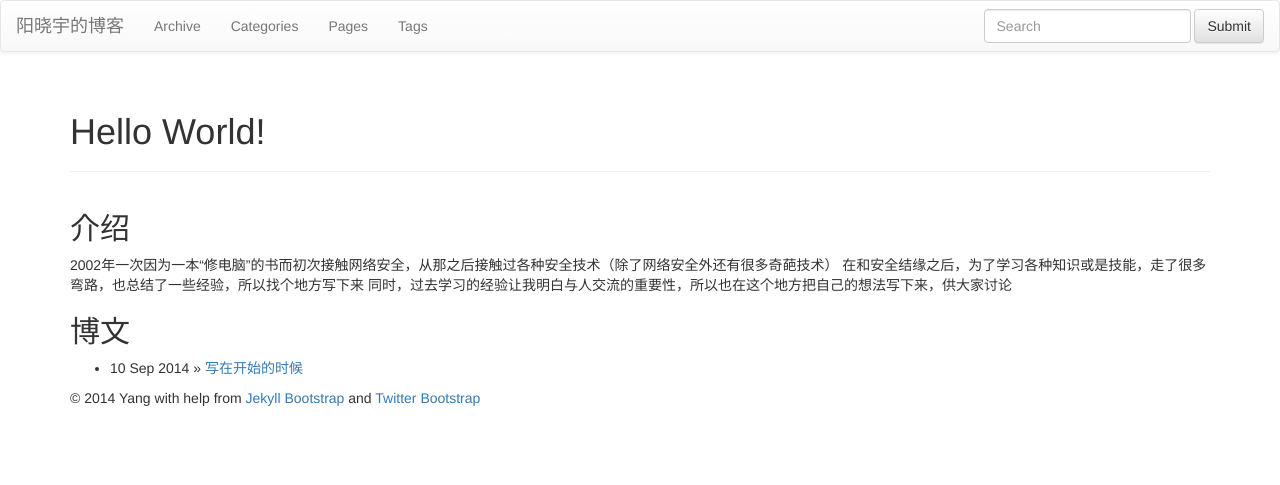
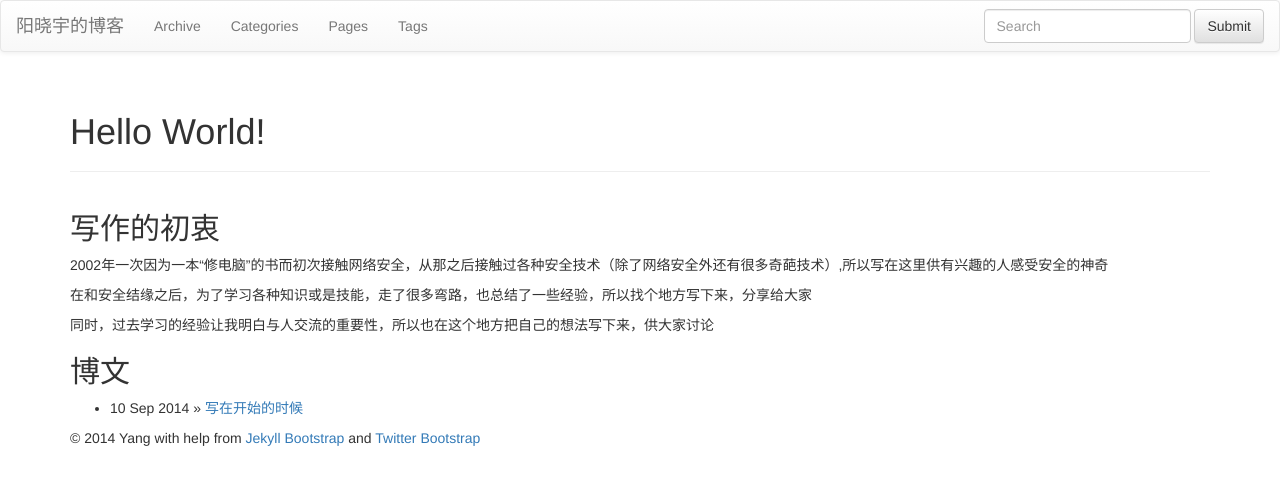
Before and after one commit to xiaoyuyang/xiaoyuyang.github.io, a Jekyll site: the page built from index.md, in a window 1280 px wide. Shown: the top 485 px of the page. Built offline with Jekyll 4.4.1, drawn with Linux system fonts in a browser that asks for light colours; nearby versions of some CDN libraries; library files that are not in the unit come from our copies.

Commit message:
修改介绍

```diff
--- a/index.md
+++ b/index.md
@@ -5,9 +5,11 @@ title: Hello World!
 {% include JB/setup %}
 
 
-## 介绍
-2002年一次因为一本“修电脑”的书而初次接触网络安全，从那之后接触过各种安全技术（除了网络安全外还有很多奇葩技术）
-在和安全结缘之后，为了学习各种知识或是技能，走了很多弯路，也总结了一些经验，所以找个地方写下来
+## 写作的初衷
+2002年一次因为一本“修电脑”的书而初次接触网络安全，从那之后接触过各种安全技术（除了网络安全外还有很多奇葩技术）,所以写在这里供有兴趣的人感受安全的神奇
+
+在和安全结缘之后，为了学习各种知识或是技能，走了很多弯路，也总结了一些经验，所以找个地方写下来，分享给大家
+
 同时，过去学习的经验让我明白与人交流的重要性，所以也在这个地方把自己的想法写下来，供大家讨论
 
 ## 博文
```
